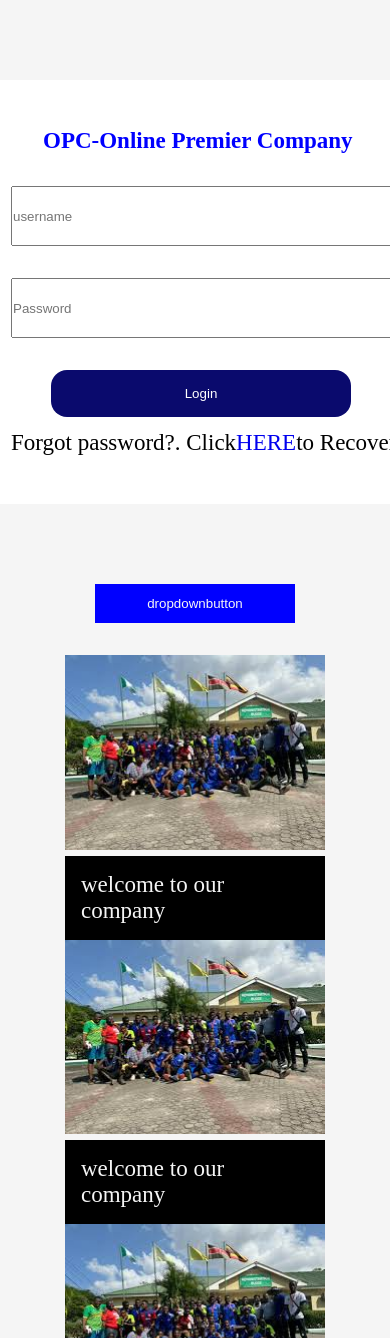
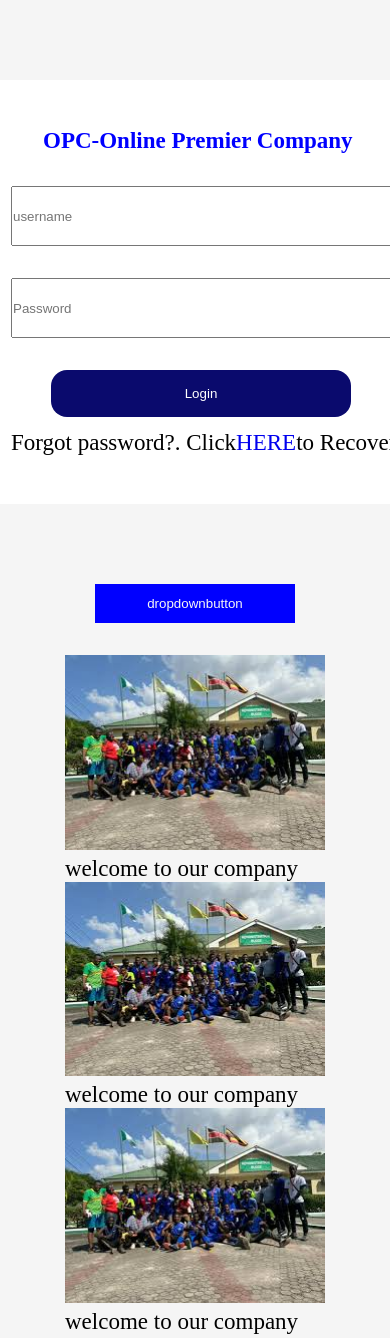
Before and after one commit to Arbitermartin/REGI, a plain HTML site: page index.html in a window 390 px wide. Shown: the top 1338 px of the page. Drawn offline with Linux system fonts and the light colour scheme.

Commit message:
add page REGI

```diff
--- a/css/style.css
+++ b/css/style.css
@@ -105,11 +105,11 @@ input[type="Password"]{
     grid-template-columns: repeat(3,1fr);
     column-gap: 2rem;
 }
-.kiut{
+/* .kiut{
     background-color: #000;
     color: whitesmoke;
     padding: 1rem;
-}
+} */
 @media  (max-width: 760px) {
  .container{
     width: 100%;
@@ -126,7 +126,7 @@ input[type="Password"]{
 img{
     width: 260px;
 }
-.kiut{
+/* .kiut{
     width: 260px;
+} */
 }
-}
```
